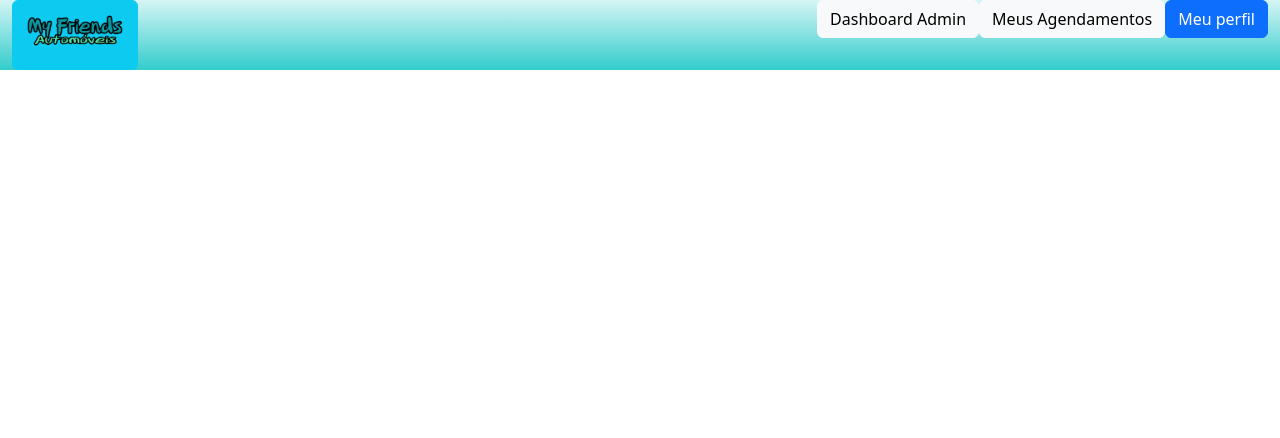
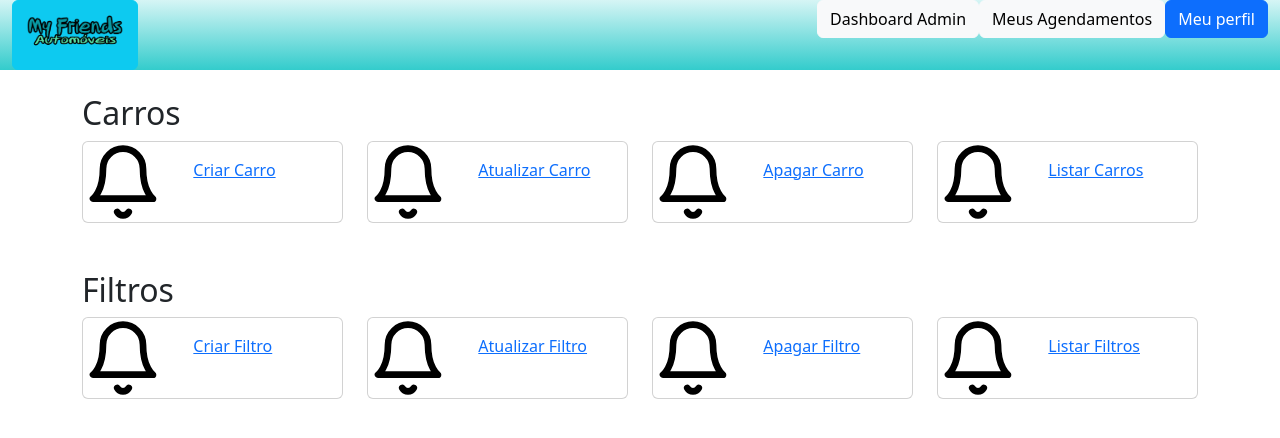
Before and after one commit to dsm-cefet-rj/trabalho-integrado-2023-2-psw-grupo-9-23-2, a React (Vite) app in the folder Frontend/: page /DashBoard in a window 1280 px wide. Shown: the top 438 px of the page. Built offline with nearby package versions, Linux system fonts and the light colour scheme; data requests are answered from the project's data file.

Commit message:
cansei de fazer esse dashboard

```diff
--- a/Frontend/src/JavaScr/DashBoard.jsx
+++ b/Frontend/src/JavaScr/DashBoard.jsx
@@ -1,7 +1,81 @@
 import Cabecalho from "../Layout/Cabecalho";
+import '/bootstrap-5.3.1-dist/css/bootstrap.css'
 
-export default function DashBoard(){
-return <>
-<Cabecalho></Cabecalho>
+
+
+
+
+
+
+  const ButtonRow = ({ title, buttons, imageSize }) => {
+    const imageStyle = {
+      width: 80,
+      height: 80,
+    };
+
+    return (
+        <div className="container mt-4">
+          <h2>{title}</h2>
+          <div className="row">
+            {buttons.map((button, index) => (
+              <div key={index} className="col-md-3 mb-4">
+                <div className="card">
+                  <a href={button.link}>
+                    <div className="row no-gutters">
+                      <div className="col-4">
+                        <img
+                          src={button.image}
+                          className="card-img"
+                          alt={button.text}
+                          style={imageStyle}
+                        />
+                      </div>
+                      <div className="col-8">
+                        <div className="card-body">
+                          <p className="card-text">{button.text}</p>
+                        </div>
+                      </div>
+                    </div>
+                  </a>
+                </div>
+              </div>
+            ))}
+          </div>
+        </div>
+      );
+    };
+
+
+
+  const CarrosButtons = [
+    { text: 'Criar Carro', image: './Feather Icons/bell.svg', link: '/CriadorCarro' },
+    { text: 'Atualizar Carro', image: './Feather Icons/bell.svg',link: '/CriadorCarro' },
+    { text: 'Apagar Carro', image: './Feather Icons/bell.svg',link: '/CriadorCarro' },
+    { text: 'Listar Carros', image: './Feather Icons/bell.svg' ,link: '/CriadorCarro'},
+  ];
+
+  const FiltrosButtons = [
+    { text: 'Criar Filtro', image: './Feather Icons/bell.svg',link: '/CriadorCarro' },
+    { text: 'Atualizar Filtro', image: './Feather Icons/bell.svg' ,link: '/CriadorCarro'},
+    { text: 'Apagar Filtro', image: './Feather Icons/bell.svg',link: '/CriadorCarro' },
+    { text: 'Listar Filtros', image: './Feather Icons/bell.svg' ,link: '/CriadorCarro'},
+  ];
+
+  const HorariosButtons = [
+    { text: 'Horário 1', image: 'horario.png' },
+    { text: 'Horário 2', image: 'horario.png' },
+    { text: 'Horário 3', image: 'horario.png' },
+    { text: 'Horário 4', image: 'horario.png' },
+  ];
+
+
+
+    export default function DashBoard(){
+        return <>
+            <Cabecalho></Cabecalho>
+            <ButtonRow title="Carros" buttons={CarrosButtons} />
+            <ButtonRow title="Filtros" buttons={FiltrosButtons} />
+
+
 </>
 }
```
